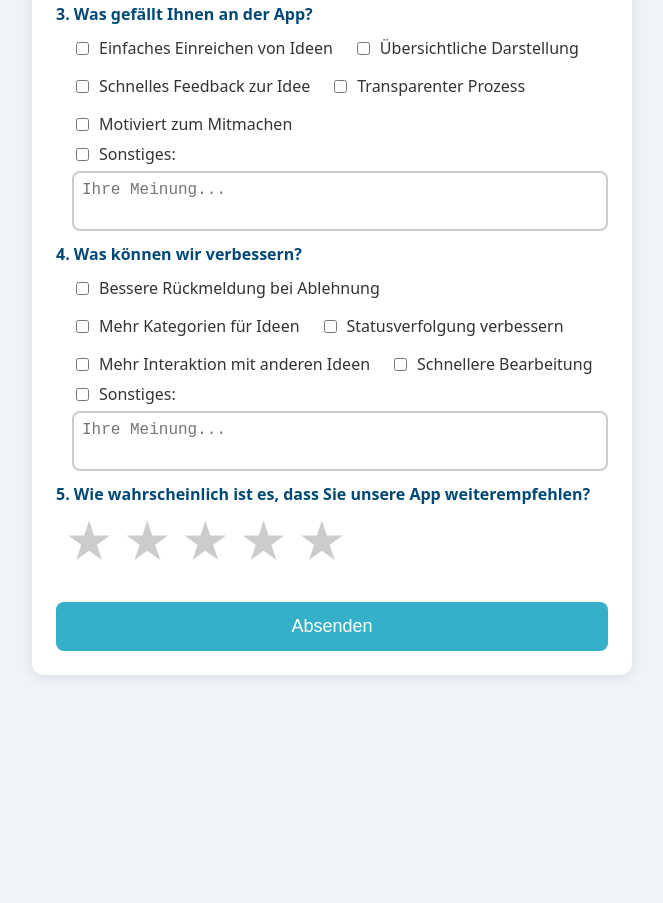
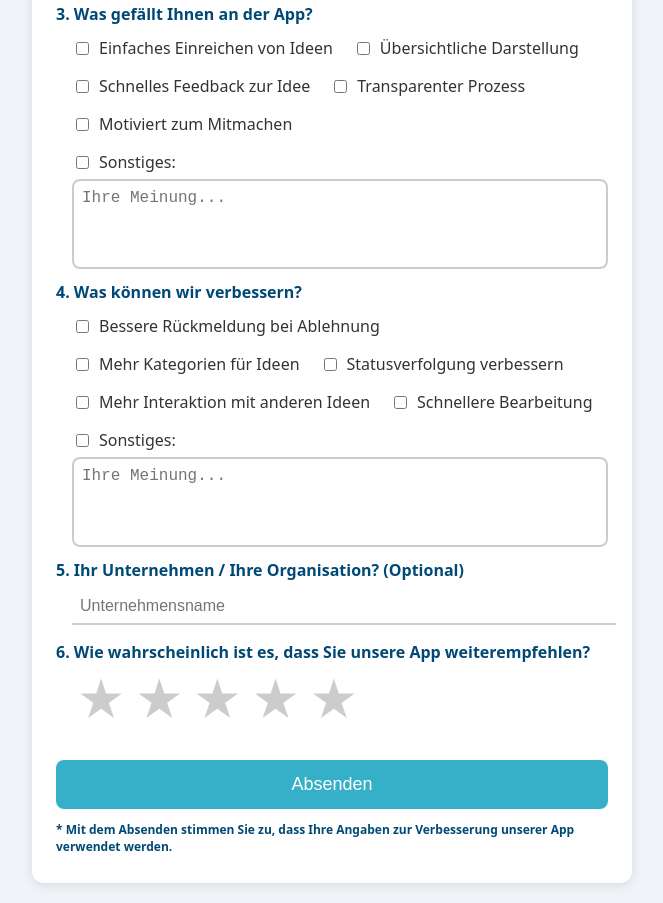
Before and after one commit to jiangyinli0803/Feedback_Form, a plain HTML site: page index.html in a window 1280 px wide. Shown: the part 519-1422 px from the top of the page, without its empty margins (308-971 px from the left). Before the commit the page ends 1214 px from the top, so only its background shows below. Drawn offline with Linux system fonts and the light colour scheme.

Commit message:
add question of firma name

```diff
--- a/index.html
+++ b/index.html
@@ -117,7 +117,12 @@
 </div>
 </div>
 
-<p>5. Wie wahrscheinlich ist es, dass Sie unsere App weiterempfehlen?</p>
+<p>5. Ihr Unternehmen / Ihre Organisation? (Optional)</p>
+<div>
+  <input class="underline"  type="text" name="entry.454001198" placeholder="Unternehmensname">
+</div>
+
+<p>6. Wie wahrscheinlich ist es, dass Sie unsere App weiterempfehlen?</p>
 <div class="stars">
   <input type="radio" name="entry.708514432" value="5" id="s5" />
   <label for="s5">★</label>
@@ -132,6 +137,8 @@
 </div>
 
 <button type="submit">Absenden</button>
+
+<p class="hinweis">* Mit dem Absenden stimmen Sie zu, dass Ihre Angaben zur Verbesserung unserer App verwendet werden.</p>
 </form>
 
 <div id="thank-you" style="display:none">
--- a/style.css
+++ b/style.css
@@ -51,6 +51,20 @@
   font-weight: normal;
 }
 
+.underline{
+  border: none;
+  border-bottom: 2px solid #ccc;
+  outline: none;
+  background: transparent;
+  padding:8px;
+  width: 100%;
+  margin: 4px 8px;
+  font-size: 16px;
+}
+.underline:focus{
+ border-bottom-color: #004976;
+}
+
 .option:hover {
   border-color: #004976;
 }
@@ -72,7 +86,7 @@
   flex-direction: row;
   align-items: center;
   gap: 10px;
-  margin-left: 4px;
+  margin:8px 0px 0px 4px;
  }
 
 .option-other textarea {
@@ -81,13 +95,10 @@
   border-radius: 8px;
   padding: 8px;
   font-size: 16px;
-  height: 60px;
+  height: 90px;
+  outline: none;
   background: transparent;
   resize: none;
-}
-
-.option-other textarea:focus {
-  border-bottom-color: #004976;
 }
 
 input[type="radio"] {
@@ -110,7 +121,7 @@ input[type="radio"]:checked + span {
   }
 
 
-  select, textarea, input[type="number"] {
+  select, input[type="number"] {
     width: 100%;
     padding: 10px;
     border: 1px solid #ccc;
@@ -119,14 +130,10 @@ input[type="radio"]:checked + span {
     outline: none;
   }
 
-  select:focus, textarea:focus, input:focus {
+  select:focus, textarea:focus, input:focus{
     border-color: #004976;
   }
 
-  textarea {
-    height: 100px;
-    resize: vertical;
-  }
 
   button {
     margin-top: 28px;
@@ -149,6 +156,7 @@ input[type="radio"]:checked + span {
  flex-direction: row-reverse;
   justify-content: flex-end;
   gap: 8px;
+  padding-left: 12px;
 }
 
 .stars input {
@@ -179,6 +187,7 @@ input[type="radio"]:checked + span {
   width: 100%;
   height: 100%;
   background-color: rgba(0, 0, 0, 0.5);
+  display: flex;
   justify-content: center;
   align-items: center;
   z-index: 999;
@@ -186,11 +195,19 @@ input[type="radio"]:checked + span {
 
 .modal-box {
   background-color: white;
-  padding: 40px;
+  padding: 80px;
   border-radius: 16px;
   text-align: center;
-  font-size: 22px;
-  font-weight: bold;
-  color: #e0004d;
   box-shadow: 0 4px 20px rgba(0, 0, 0, 0.2);
 }
+
+.modal-box p{
+   color: #e0004d;
+   font-size: 22px;
+   font-weight: bold;
+}
+
+.hinweis{
+  font-size: 12px;
+
+}
```
